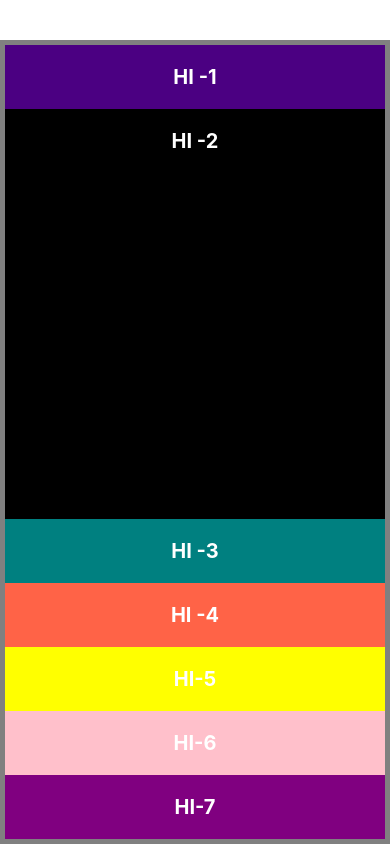
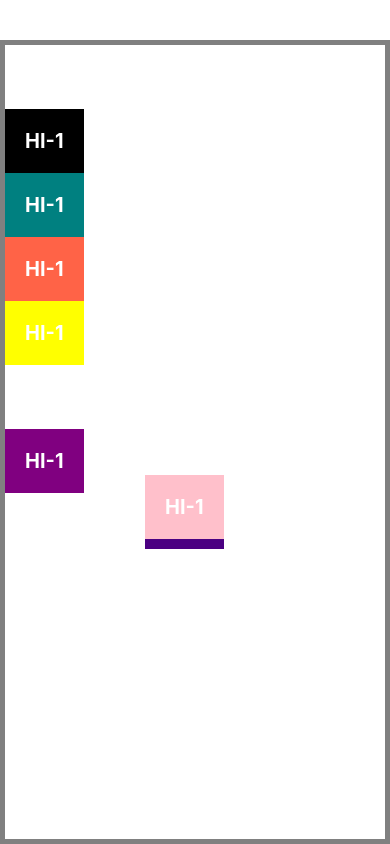
Before and after one commit to TwanstCodess/React-Native-Tutorial, a React Native app in the folder Tutorial/: screen / in a window 390 px wide. Built offline with nearby package versions, Linux system fonts and the light colour scheme.

Commit message:
Relative and Absolute Layout

```diff
--- a/Tutorial/App.js
+++ b/Tutorial/App.js
@@ -6,13 +6,13 @@ export default function App() {
   return (
     <View style={styles.container}>
 
-      <Greet childers="HI -1" style={{ backgroundColor: 'indigo' }} />
-      <Greet childers="HI -2" style={{ backgroundColor: 'black', flexGrow: 2 }} />
-      <Greet childers="HI -3" style={{ backgroundColor: 'teal' }} />
-      <Greet childers="HI -4" style={{ backgroundColor: 'tomato' }} />
-      <Greet childers="HI-5" style={{ backgroundColor: 'yellow' }} />
-      <Greet childers="HI-6" style={{ backgroundColor: 'pink' }} />
-      <Greet childers="HI-7" style={{ backgroundColor: 'purple' }} />
+      <Greet childers="HI-1" style={{ backgroundColor: 'indigo', top: 440, left: 140 }} />
+      <Greet childers="HI-1" style={{ backgroundColor: 'black' }} />
+      <Greet childers="HI-1" style={{ backgroundColor: 'teal' }} />
+      <Greet childers="HI-1" style={{ backgroundColor: 'tomato' }} />
+      <Greet childers="HI-1" style={{ backgroundColor: 'yellow' }} />
+      <Greet childers="HI-1" style={{ backgroundColor: 'pink', top: 110, left: 140, postion: 'absolute' }} />
+      <Greet childers="HI-1" style={{ backgroundColor: 'purple' }} />
     </View>
   );
 }
@@ -20,7 +20,7 @@ export default function App() {
 const styles = StyleSheet.create({
   container: {
     flex: 1,
-    backgroundColor: 'plum',
+    alignItems: 'flex-start',
     marginTop: 40,
     borderWidth: 5,
     borderColor: 'gray',
```
